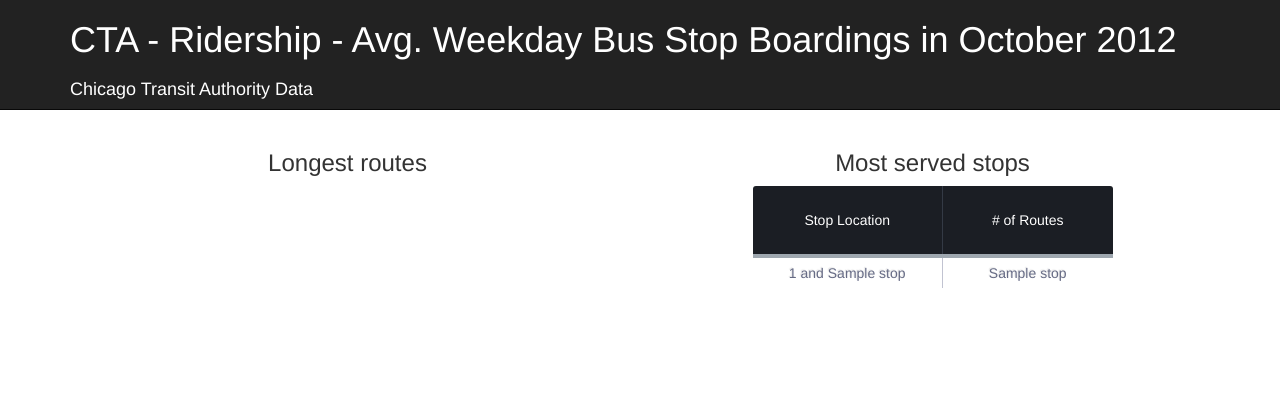
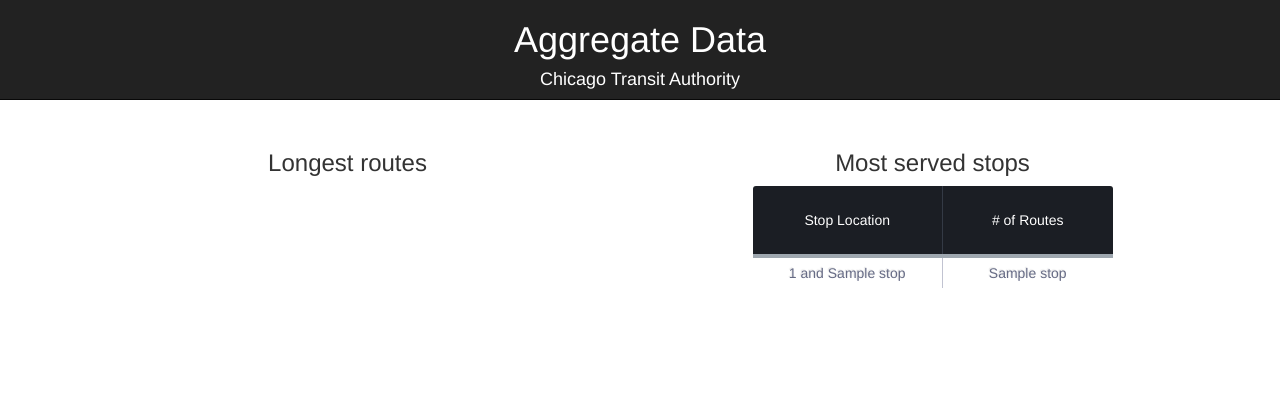
Before and after one commit to ngavin/CivisInterviewProject, a Flask app: page /aggregates in a window 1280 px wide. Shown: the top 420 px of the page. Run offline with Flask 2, Linux system fonts and the light colour scheme; a database or web service that is not in the repository returns one stand-in record (values such as "Sample title"); data that the repository does not hold is empty; some libraries are stand-ins or nearby versions.

Commit message:
first fully featured version

```diff
--- a/app/templates/aggregateTable.html
+++ b/app/templates/aggregateTable.html
@@ -1,4 +1,4 @@
-<table width="100%">
+<table class="full">
     <tr>
         <th>
             {{ x }}
--- a/app/templates/aggregates.html
+++ b/app/templates/aggregates.html
@@ -1,4 +1,7 @@
 {% extends "skeleton.html" %}
+{% block navbar %}
+<h1>Aggregate Data</h1>
+{% endblock %}
 {% block head %}
     {{ super() }}
     <script src="/static/js/aggregates.js"></script>
--- a/app/templates/map.html
+++ b/app/templates/map.html
@@ -3,6 +3,9 @@
     {{ super() }}
     <script src="/static/js/map.js"></script>
     <script src="https://maps.googleapis.com/maps/api/js?key=AIzaSyDAEWcpvx6no3lvWU26WiY4KmH3ZKGLXTc&callback=initMap" async defer></script>
+{% endblock %}
+{% block navbar %}
+<h1>Routes Map</h1>
 {% endblock %}
 {% block content %}
 <div class="row">
--- a/app/templates/skeleton.html
+++ b/app/templates/skeleton.html
@@ -14,12 +14,12 @@
         <div id="wrap">
             <nav class="header navbar navbar-inverse navbar-fixed-top" role="navigation">
                 <div class="container">
-                    <a href="/">
-                        <h1>CTA - Ridership - Avg. Weekday Bus Stop Boardings in October 2012<h1>
-                        <h4>Chicago Transit Authority Data<h4>
+                    <a href="/" class="text-center">
+                    {% block navbar %}
+                        <h1>CTA Ridership - Average Weekday Bus Stop Boardings (October 2012)<h1>
+                    {% endblock %}
+                        <h4>Chicago Transit Authority<h4>
                     </a>
-                    {% block navbar %}
-                    {% endblock %}
                 </div>
             </nav>
             <div id="content" class="container">
```
Also changed, not shown: app/static/js/aggregates.js (line endings or trailing spaces).
